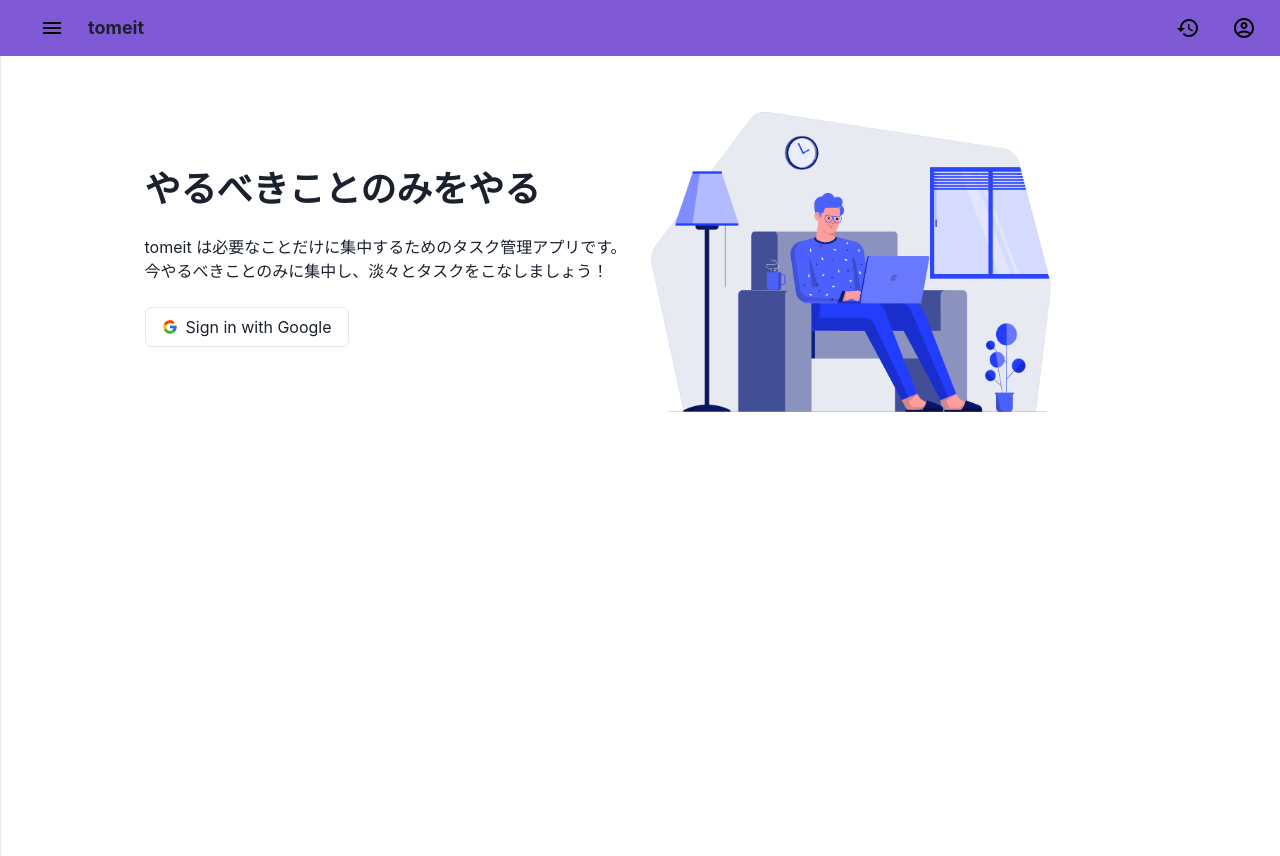
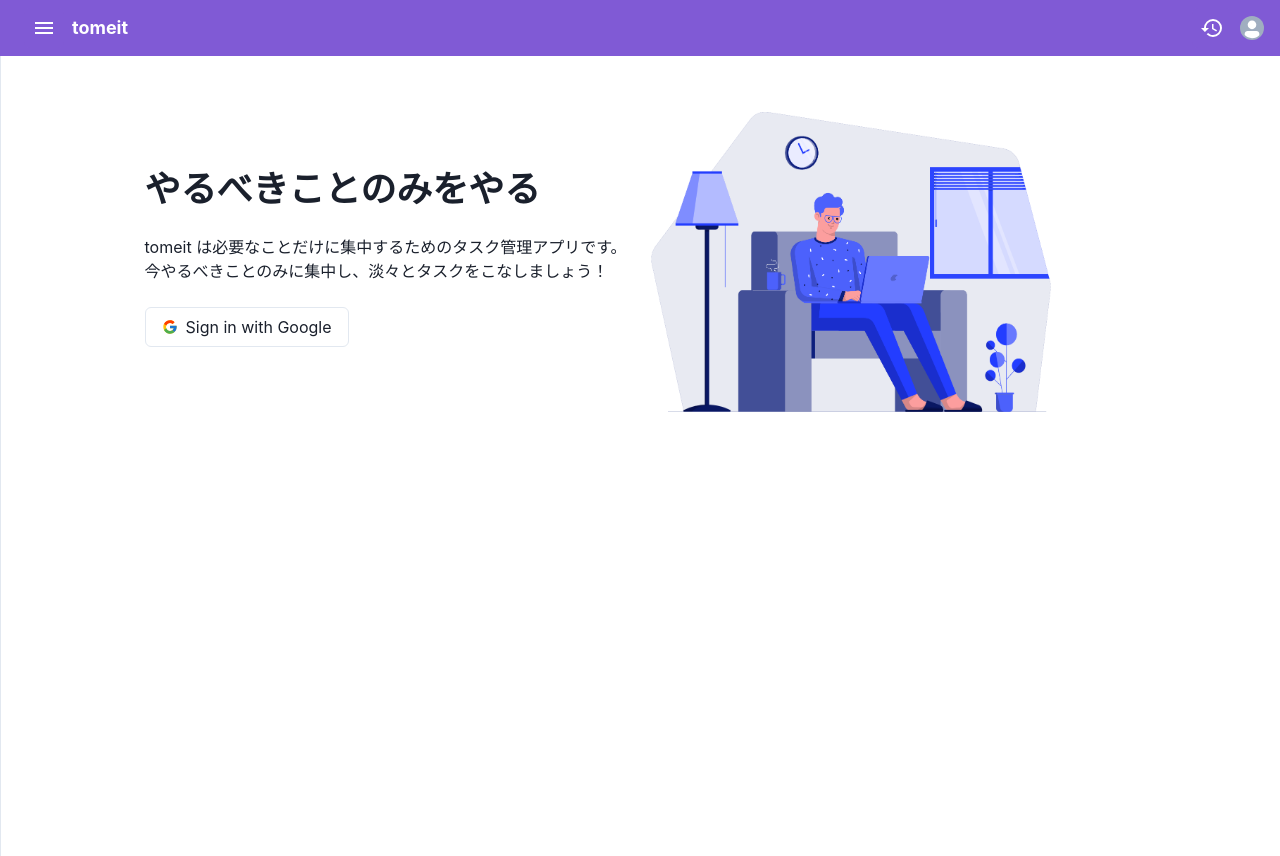
Before and after one commit to minguu42/tomeit-canary, a Next.js app: page / in a window 1280 px wide. Built offline with nearby package versions, Linux system fonts and the light colour scheme; no server answers.

Commit message:
fix!: src/components/common/icons を削除し, react-icons のアイコンを使用する
楽だから

```diff
--- a/src/components/common/DrawerMenu.tsx
+++ b/src/components/common/DrawerMenu.tsx
@@ -9,8 +9,8 @@ import {
   DrawerCloseButton,
   useDisclosure,
 } from "@chakra-ui/react";
+import { MdMenu } from "react-icons/md";
 
-import { MenuIcon } from "components/common/icons";
 import Navigation from "./Navigation";
 
 type Props = {
@@ -35,7 +35,8 @@ const DrawerMenu = ({
       <IconButton
         aria-label="ドロワーを切り替える"
         colorScheme="purple"
-        icon={<MenuIcon />}
+        icon={<MdMenu />}
+        fontSize="24px"
         onClick={onOpen}
       />
       <Drawer isOpen={isOpen} placement="left" onClose={onClose}>
@@ -54,7 +55,8 @@ const DrawerMenu = ({
       <IconButton
         aria-label="ドロワーを切り替える"
         colorScheme="purple"
-        icon={<MenuIcon />}
+        icon={<MdMenu />}
+        fontSize="24px"
         onClick={onMdToggle}
       />
     </Box>
--- a/src/components/common/TopAppBar.tsx
+++ b/src/components/common/TopAppBar.tsx
@@ -1,29 +1,26 @@
-import { Heading, HStack, IconButton, Spacer } from "@chakra-ui/react";
+import { Heading, HStack, IconButton, Spacer, Avatar } from "@chakra-ui/react";
+import { MdHistory } from "react-icons/md";
 
 import DrawerMenu from "components/common/DrawerMenu";
-import { AccountCircleIcon, HistoryIcon } from "components/common/icons";
 
 type Props = {
   onMdToggle: () => void;
 };
 
 const TopAppBar = ({ onMdToggle }: Props) => (
-  <HStack h="56px" px="16px" spacing="16px" bg="purple.500">
+  <HStack h="56px" px="16px" spacing="8px" bg="purple.500">
     <DrawerMenu onMdToggle={onMdToggle} />
-    <Heading as="h2" fontSize="lg">
+    <Heading as="h2" fontSize="lg" color="white">
       tomeit
     </Heading>
     <Spacer />
     <IconButton
+      fontSize="24px"
       aria-label="履歴ページを開く"
       colorScheme="purple"
-      icon={<HistoryIcon />}
+      icon={<MdHistory />}
     />
-    <IconButton
-      aria-label="アカウントメニューを開く"
-      colorScheme="purple"
-      icon={<AccountCircleIcon />}
-    />
+    <Avatar size="xs" />
   </HStack>
 );
 
--- a/src/components/common/icons/AccountCircleIcon.tsx
+++ /dev/null
@@ -1,10 +0,0 @@
-import { Icon } from "@chakra-ui/react";
-
-const AccountCircleIcon = (): JSX.Element => (
-  <Icon viewBox="0 0 24 24" boxSize="24px">
-    <path d="M0 0h24v24H0V0z" fill="none" />
-    <path d="M12 2C6.48 2 2 6.48 2 12s4.48 10 10 10 10-4.48 10-10S17.52 2 12 2zM7.07 18.28c.43-.9 3.05-1.78 4.93-1.78s4.51.88 4.93 1.78C15.57 19.36 13.86 20 12 20s-3.57-.64-4.93-1.72zm11.29-1.45c-1.43-1.74-4.9-2.33-6.36-2.33s-4.93.59-6.36 2.33C4.62 15.49 4 13.82 4 12c0-4.41 3.59-8 8-8s8 3.59 8 8c0 1.82-.62 3.49-1.64 4.83zM12 6c-1.94 0-3.5 1.56-3.5 3.5S10.06 13 12 13s3.5-1.56 3.5-3.5S13.94 6 12 6zm0 5c-.83 0-1.5-.67-1.5-1.5S11.17 8 12 8s1.5.67 1.5 1.5S12.83 11 12 11z" />
-  </Icon>
-);
-
-export default AccountCircleIcon;
--- a/src/components/common/icons/HistoryIcon.tsx
+++ /dev/null
@@ -1,10 +0,0 @@
-import { Icon } from "@chakra-ui/react";
-
-const HistoryIcon = (): JSX.Element => (
-  <Icon viewBox="0 0 24 24" boxSize="24px">
-    <path d="M0 0h24v24H0V0z" fill="none" />
-    <path d="M13 3c-4.97 0-9 4.03-9 9H1l3.89 3.89.07.14L9 12H6c0-3.87 3.13-7 7-7s7 3.13 7 7-3.13 7-7 7c-1.93 0-3.68-.79-4.94-2.06l-1.42 1.42C8.27 19.99 10.51 21 13 21c4.97 0 9-4.03 9-9s-4.03-9-9-9zm-1 5v5l4.25 2.52.77-1.28-3.52-2.09V8z" />
-  </Icon>
-);
-
-export default HistoryIcon;
--- a/src/components/common/icons/MenuIcon.tsx
+++ /dev/null
@@ -1,10 +0,0 @@
-import { Icon } from "@chakra-ui/react";
-
-const MenuIcon = (): JSX.Element => (
-  <Icon viewBox="0 0 24 24" boxSize="24px">
-    <path d="M0 0h24v24H0V0z" fill="none" />
-    <path d="M3 18h18v-2H3v2zm0-5h18v-2H3v2zm0-7v2h18V6H3z" />
-  </Icon>
-);
-
-export default MenuIcon;
--- a/src/components/common/icons/index.ts
+++ /dev/null
@@ -1,3 +0,0 @@
-export { default as AccountCircleIcon } from "./AccountCircleIcon";
-export { default as HistoryIcon } from "./HistoryIcon";
-export { default as MenuIcon } from "./MenuIcon";
```
Also changed, not shown: src/components/pages/Today.tsx (+3 -5 lines), public/google.png (deleted).
